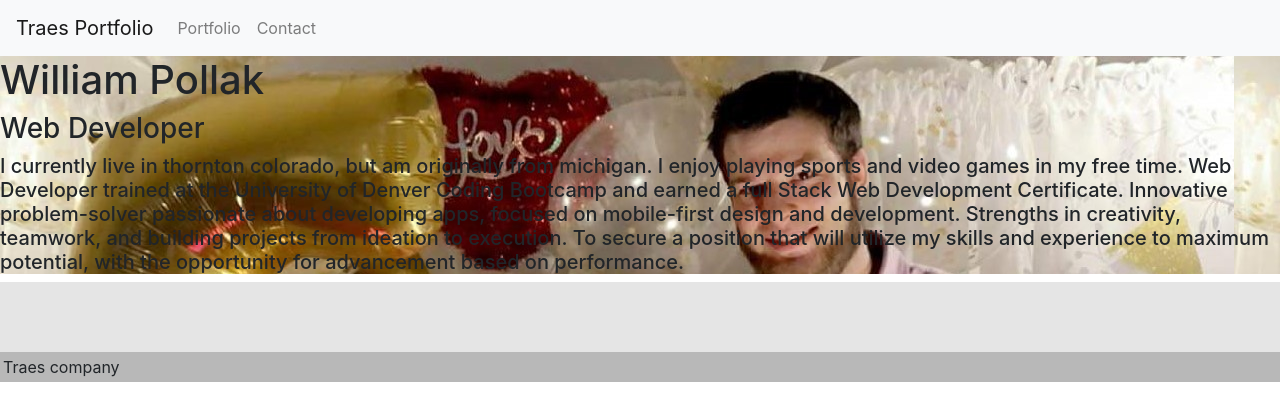
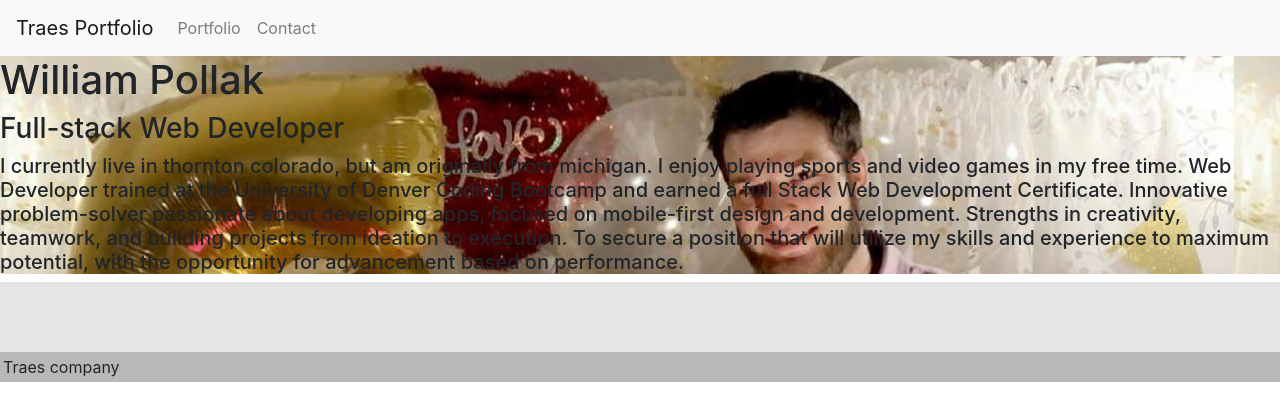
Before and after one commit to trae77/reactPortfolio, a React (Create React App) app: page / in a window 1280 px wide. Shown: the top 420 px of the page. Built offline with nearby package versions, Linux system fonts and the light colour scheme.

Commit message:
update page

```diff
--- a/src/components/Aboutme.js
+++ b/src/components/Aboutme.js
@@ -13,7 +13,7 @@ function Aboutme() {
 
 
         <h1 class="text-3xl uppercase">William Pollak</h1>
-          <h3>Web Developer</h3>
+          <h3>Full-stack Web Developer</h3>
      <h5> I currently live in thornton colorado, but am originally from michigan. I enjoy playing sports and video games in my free time. Web Developer trained at the University of Denver Coding Bootcamp and earned a full Stack Web Development Certificate. Innovative problem-solver passionate about developing apps, focused on mobile-first design and development. Strengths in creativity, teamwork, and building projects from ideation to execution. To secure a position that will utilize my skills and experience to maximum potential, with the opportunity for advancement based on performance.
           </h5>
       </div>
```
